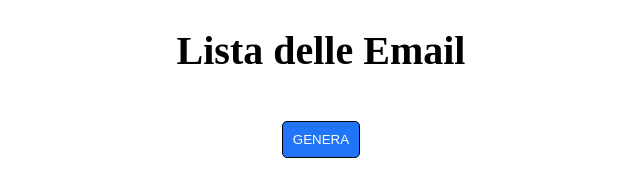
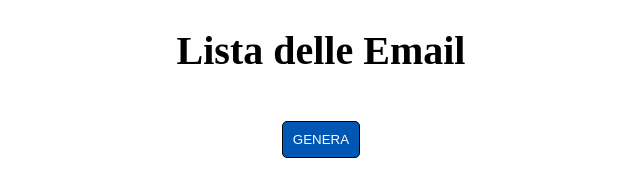
Before and after one commit to MirkoCaccavone/js-email-list, a plain HTML site: page index.html in a window 1280 px wide. In both pictures the pointer is over the button "GENERA". Shown: the whole page, without its empty margins (319-959 px from the left). Drawn offline with nearby package versions, Linux system fonts and the light colour scheme.

Commit message:
[fix] change button style

```diff
--- a/css/style.css
+++ b/css/style.css
@@ -30,5 +30,9 @@ li:hover{
     border-radius: 5px;
     background-color: #2076f7;
     color: #fff;
+    cursor: pointer;
+}
 
+#bottone:hover{
+    background-color: #0056b3;
 }
```
